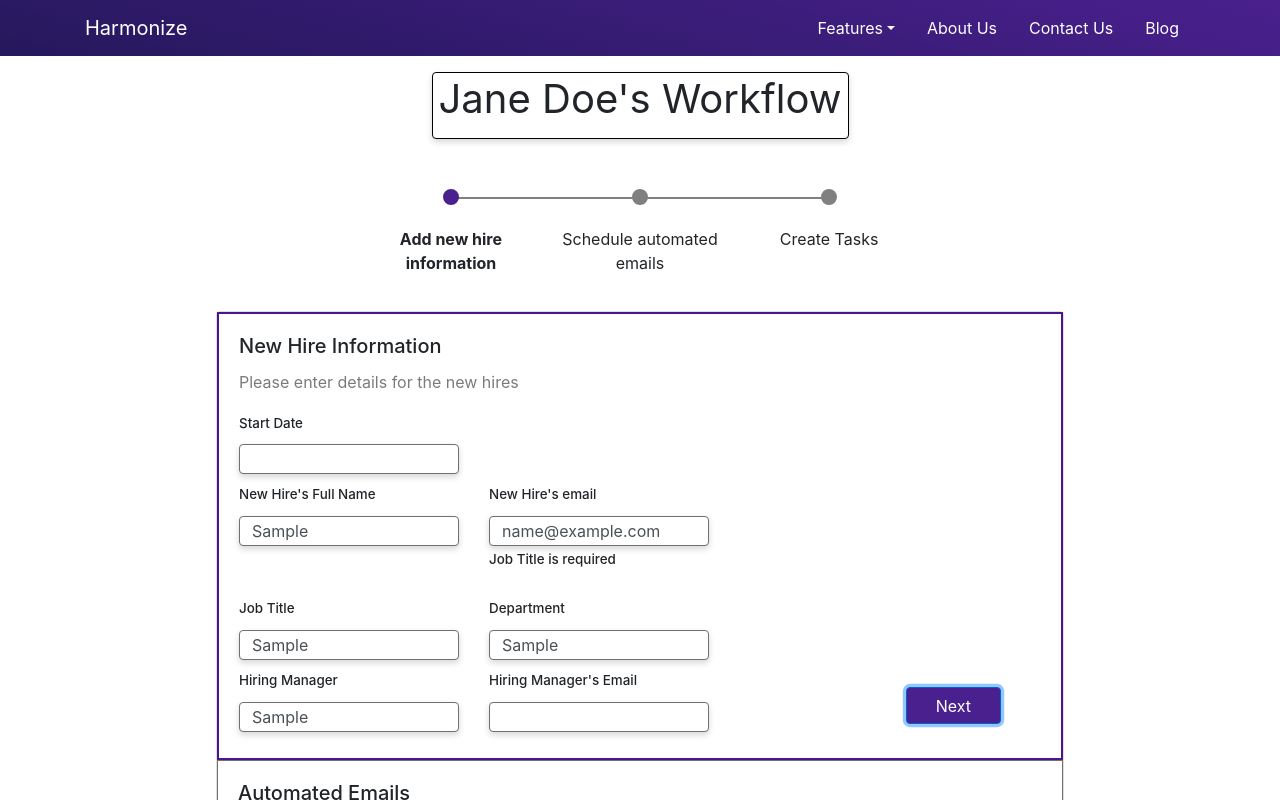
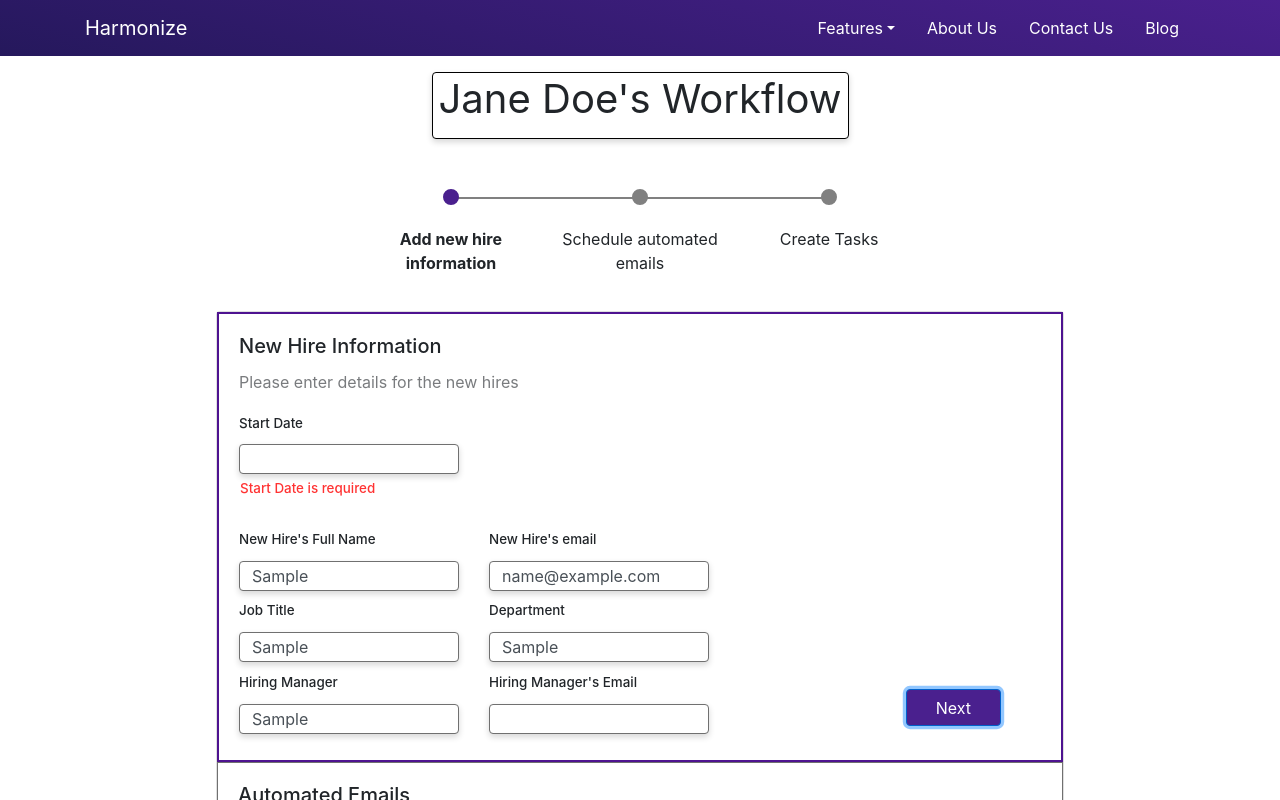
Before and after one commit to ayabdi/Onboarding, a React (Create React App) app in the folder client/: page /hire in a window 1280 px wide. Both pictures are taken after typing "Sample", "Sample", "name@example.com", "Sample", "Sample", "Sample" into the empty fields and a click on the button "Next". Shown: the top 800 px of the page. Built offline with nearby package versions, Linux system fonts and the light colour scheme.

Commit message:
fixed validation

```diff
--- a/client/src/App.scss
+++ b/client/src/App.scss
@@ -194,11 +194,10 @@ z-index: 1;
 }
 //alerts
 .alert {
-    padding: 0.8rem;
-    margin: 1rem 0;
-    opacity: 0.9;
+    opacity: 0.8;
     background: var(--light-color);
-    color: #333;
+    color: red;
+    padding:0;
   }
 
   .btn-primary,
--- a/client/src/components/Layout/HireForm.js
+++ b/client/src/components/Layout/HireForm.js
@@ -22,7 +22,6 @@ const HireForm = () => {
   }
   //modal form
   const [show, setShow] = useState(false);
-
   const closeModalHandler = () => setShow(false);
 
   //     //set form Data
@@ -68,7 +67,7 @@ const HireForm = () => {
 
   //Date Picker
   const [selectedDate, setSelectedDate] = useState(null);
-
+  formData.startDate = selectedDate;
 
   return (
     <Fragment>
@@ -76,6 +75,9 @@ const HireForm = () => {
         <div onClick={closeModalHandler} className="back-drop"></div>
       ) : null}
       <EmailModalForm show={show} close={closeModalHandler} hirename ={formData.name} startDate = {getTime(selectedDate)}/>
+
+
+
       <header>
         <div className="spacer">&nbsp;</div>
         <br />
@@ -113,21 +115,11 @@ const HireForm = () => {
                       <DatePicker
                       selected = {selectedDate}
                       onChange = {date =>  setSelectedDate(getTime(date))}
-
-
                       className = "form-control textbox-size"
                       dateFormat="MMMM dd,yyyy"
+
                      />
-
-
-
-                      {/* <input
-                        type="text"
-                        className=
-                        name="name"
-                       // value={formData.name}
-                        onChange={handleChange}
-                      /> */}
+                     {errors.startDate && <p className ='alert'>{errors.startDate}</p>}
                     </div>
                   </div>
                   <div className="form-group row">
@@ -142,6 +134,7 @@ const HireForm = () => {
                         value={formData.name}
                         onChange={handleChange}
                       />
+                      {errors.name && <p>{errors.name}</p>}
                     </div>
                     <div className="col-sm-3 cmsize">
                       <label className="conrol-label">New Hire's email</label>
--- a/client/src/components/forms/validateForm.js
+++ b/client/src/components/forms/validateForm.js
@@ -11,17 +11,19 @@ export default function  validate(formData){
         errors.email = 'Email address is invalid'
     }
     if(!pattern.test(String(formData.hm_email).toLowerCase())){
-        errors.email = 'Email address is invalid'
+        errors.Hm_email = 'Email address is invalid'
     }
-
+    if(!formData.startDate){
+        errors.startDate = 'Start Date is required';
+    }
     if(!formData.name){
-        errors.email = 'Name is required';
+        errors.name = 'Name is required';
     }
     if(!formData.jobTitle){
-        errors.email = 'Job Title is required';
+        errors.jobTitle = 'Job Title is required';
     }
     if(!formData.department){
-        errors.email = 'Department is required';
+        errors.department = 'Department is required';
     }
 
     return errors;
```
Also changed, not shown: 1 other file (tests, documents, lock files or other folders).
